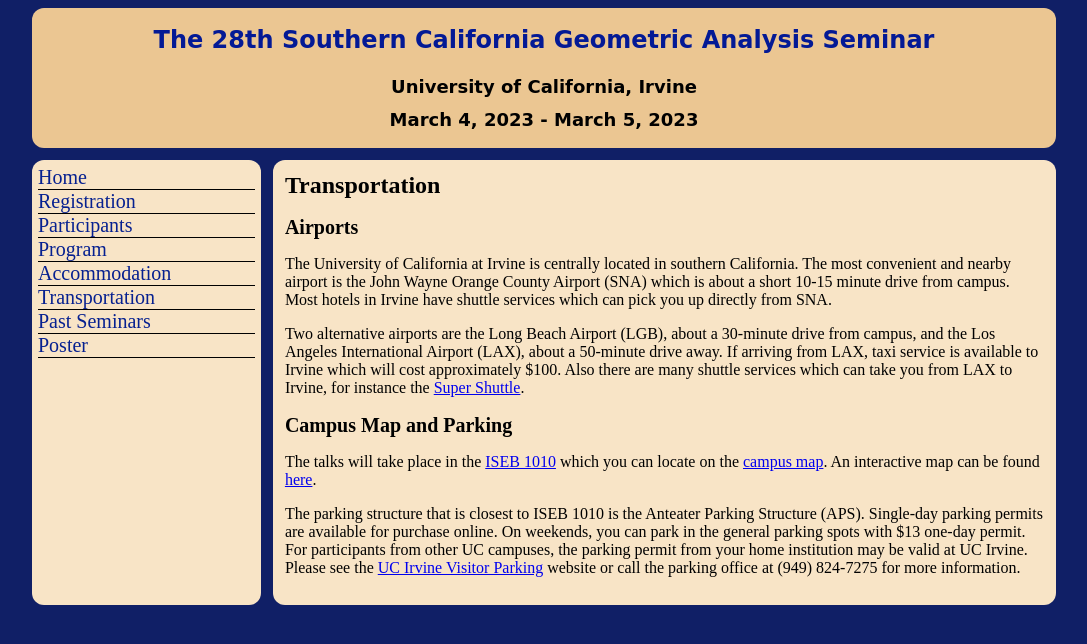
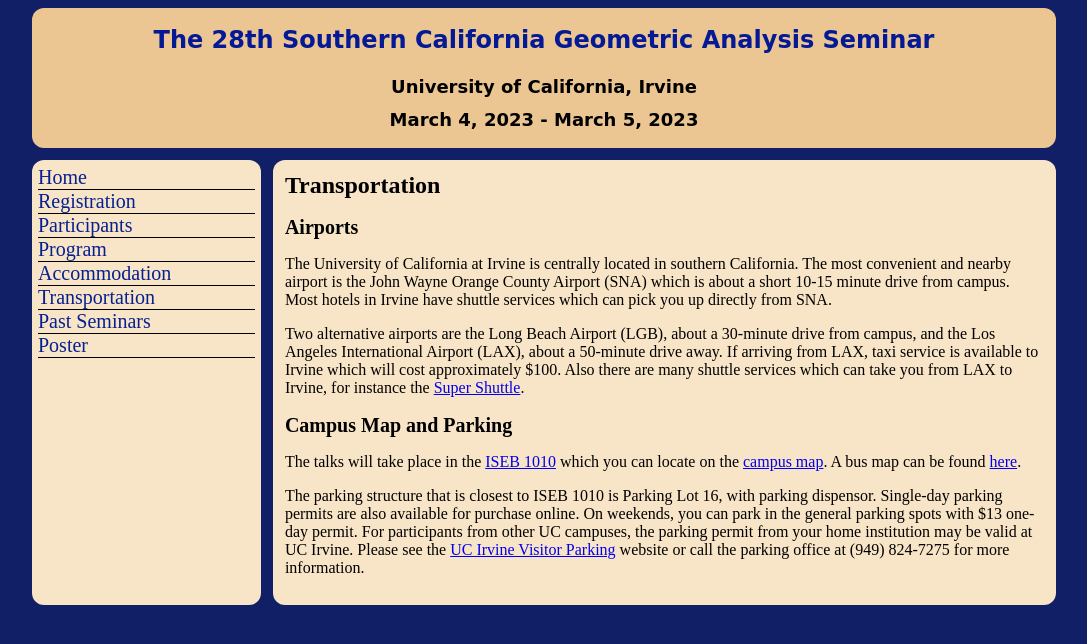
Before and after one commit to Geometry-Discovery-Project-UCI/scgas.math.uci.edu, a Vue app: page /transportation in a window 1280 px wide. Shown: the top 644 px of the page, without its empty margins (96-1183 px from the left). Built offline with nearby package versions, Linux system fonts and the light colour scheme.

Commit message:
updated map.

```diff
--- a/src/config.json
+++ b/src/config.json
@@ -50,7 +50,7 @@
     "location": {
         "room": "ISEB 1010",
         "description": "close to the Math Dept Building Rowland Hall",
-        "link": "https://parking.uci.edu/maps/imap.cfm?autolaunch=true&action=getDirections&lotId=31&buildingId=129&pt=V&pid=G3&pl=1&b=0&ik=0&cs=0&zw=0&pd=1&autolaunch=true&action=getDirections&lotId=31&buildingId=129&pt=V&pid=G3&pl=1&b=0&ik=0&cs=0&zw=0&pd=1&autolaunch=true&action=getDirections&lotId=31&buildingId=129&pt=V&pid=G3&pl=1&b=0&ik=0&cs=0&zw=0&pd=1&autolaunch=true&action=getDirections&lotId=31&buildingId=129&pt=V&pid=G3&pl=1&b=0&ik=0&cs=0&zw=0&pd=1"
+        "link": "/pdfs/SCGAS.pdf"
     },
     "schedule": {
         "firstDay": [
--- a/src/views/TransportationView.vue
+++ b/src/views/TransportationView.vue
@@ -25,20 +25,16 @@
       href="https://parking.uci.edu/maps/documents/2022-UCI-MainCampusMap.pdf"
       target="_blank"
       >campus map</a
-    >. An interactive map can be found
-    <a
-      href="http://www.parking.uci.edu/maps/imap.cfm?autolaunch=true&action=getDirections&lotId=31&buildingId=129&pt=V&pid=G3&pl=1&b=0&ik=0&cs=0&zw=0&pd=1"
-      target="_blank"
-      >here</a
-    >.
+    >. A bus map can be found
+    <a href="/pdfs/SCGAS.pdf" target="_blank">here</a>.
   </p>
   <p>
-    The parking structure that is closest to {{ seminarLocation.room }} is the
-    Anteater Parking Structure (APS). Single-day parking permits are available
-    for purchase online. On weekends, you can park in the general parking spots
-    with $13 one-day permit. For participants from other UC campuses, the
-    parking permit from your home institution may be valid at UC Irvine. Please
-    see the
+    The parking structure that is closest to {{ seminarLocation.room }} is
+    Parking Lot 16, with parking dispensor. Single-day parking permits are also
+    available for purchase online. On weekends, you can park in the general
+    parking spots with $13 one-day permit. For participants from other UC
+    campuses, the parking permit from your home institution may be valid at UC
+    Irvine. Please see the
     <a
       href="http://www.parking.uci.edu/permits/visitorpermits.cfm"
       target="_blank"
```
Also changed, not shown: 1 other file (tests, documents, lock files or other folders).
